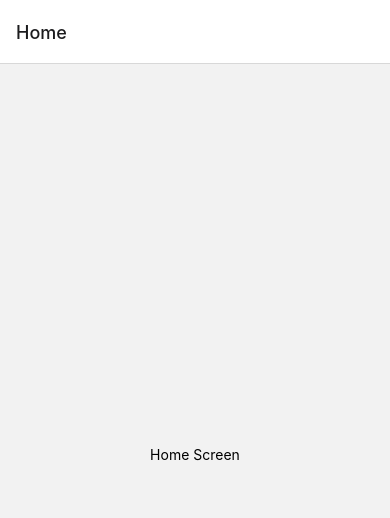
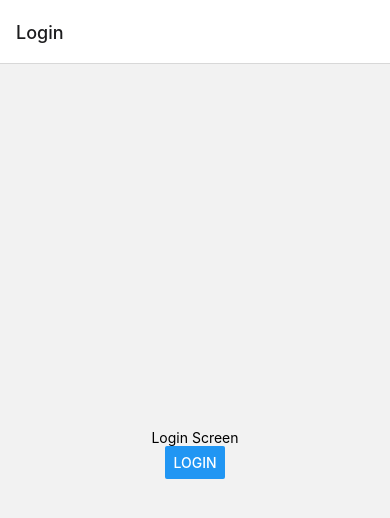
Before and after one commit to Monikku12/Codeboxx-Rocket-Elevators-Mobile-React-Native, a React Native app: screen / in a window 390 px wide. Shown: the top 518 px of the page. Built offline with nearby package versions, Linux system fonts and the light colour scheme.

Commit message:
option buttons done. Ready to make back buttons

```diff
--- a/App.js
+++ b/App.js
@@ -1,21 +1,35 @@
 import * as React from "react";
 // import { StatusBar } from 'expo-status-bar';
-import { StyleSheet, Text, View } from "react-native";
+import { StyleSheet, Button, Text, View } from "react-native";
 import { NavigationContainer } from "@react-navigation/native";
 import { createNativeStackNavigator } from "@react-navigation/native-stack";
 
-function HomeScreen() {
+function Login({ navigation }) {
     return (
         <View style={{ flex: 1, alignItems: "center", justifyContent: "center" }}>
-            <Text>Home Screen</Text>
+            <Text>Login Screen</Text>
+            <Button title="Login" onPress={() => navigation.navigate("Home")} />
         </View>
     );
 }
 
-function Login() {
+function HomeScreen({ navigation }) {
     return (
         <View style={{ flex: 1, alignItems: "center", justifyContent: "center" }}>
-            <Text>Login Screen</Text>
+            <Text>Home Screen</Text>
+            <Button title="Elevator Status" onPress={() => navigation.navigate("ElevatorStatus")} />
+            <Button title="Logout" onPress={() => navigation.navigate("Login")} />
+        </View>
+    );
+}
+
+function ElevatorStatus({ navigation }) {
+    return (
+        <View style={{ flex: 1, alignItems: "center", justifyContent: "center" }}>
+            <Text>Elevator Status Screen</Text>
+            <Button title="Home" onPress={() => navigation.navigate("Home")} />
+            <Button title="again" onPress={() => navigation.navigate("Details")} />
+            <Button title="Logout" onPress={() => navigation.navigate("Login")} />
         </View>
     );
 }
@@ -26,8 +40,9 @@ function App() {
     return (
         <NavigationContainer>
             <Stack.Navigator>
-                <Stack.Screen name="Home" component={HomeScreen} />
-                <Stack.Screen name="Login" component={Login} />
+                <Stack.Screen name="Login" component={Login} options={{ title: "Login" }} />
+                <Stack.Screen name="Home" component={HomeScreen} options={{ title: "Home" }} />
+                <Stack.Screen name="ElevatorStatus" component={ElevatorStatus} options={{ title: "Elevator Status" }} />
             </Stack.Navigator>
         </NavigationContainer>
     );
```
